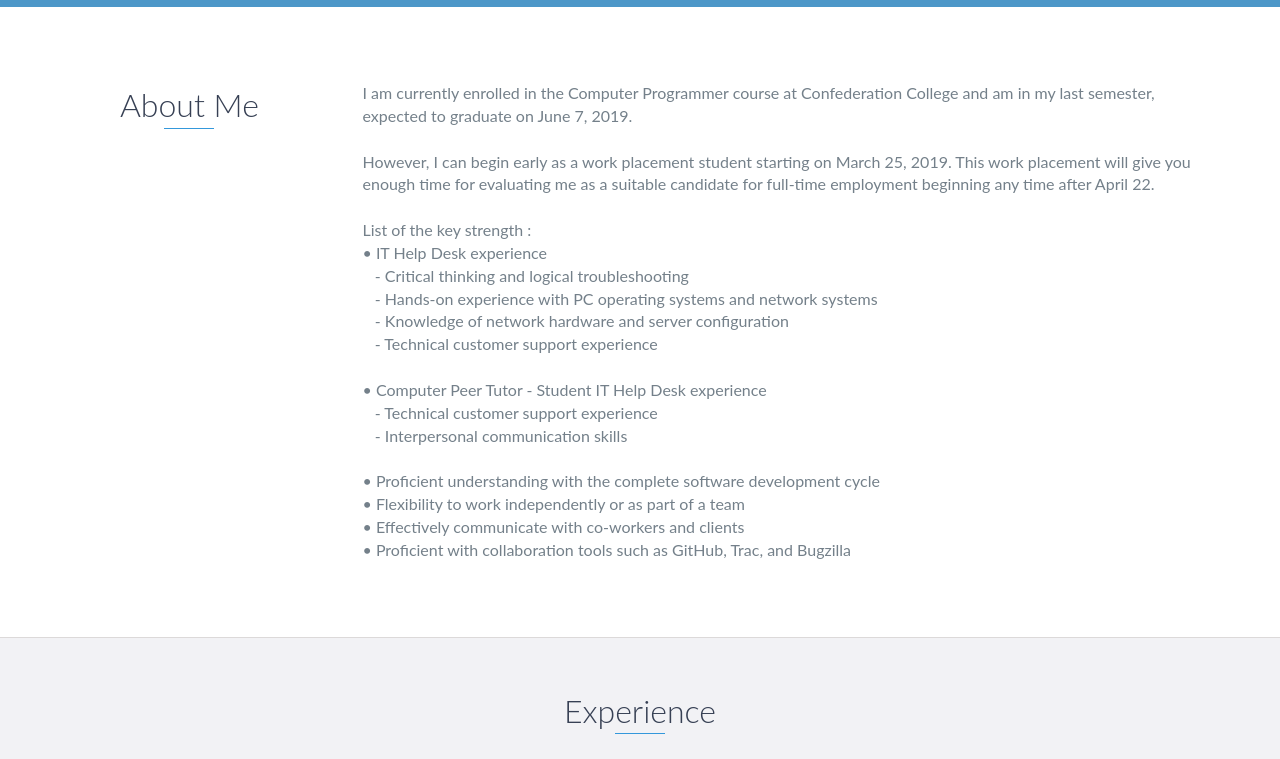
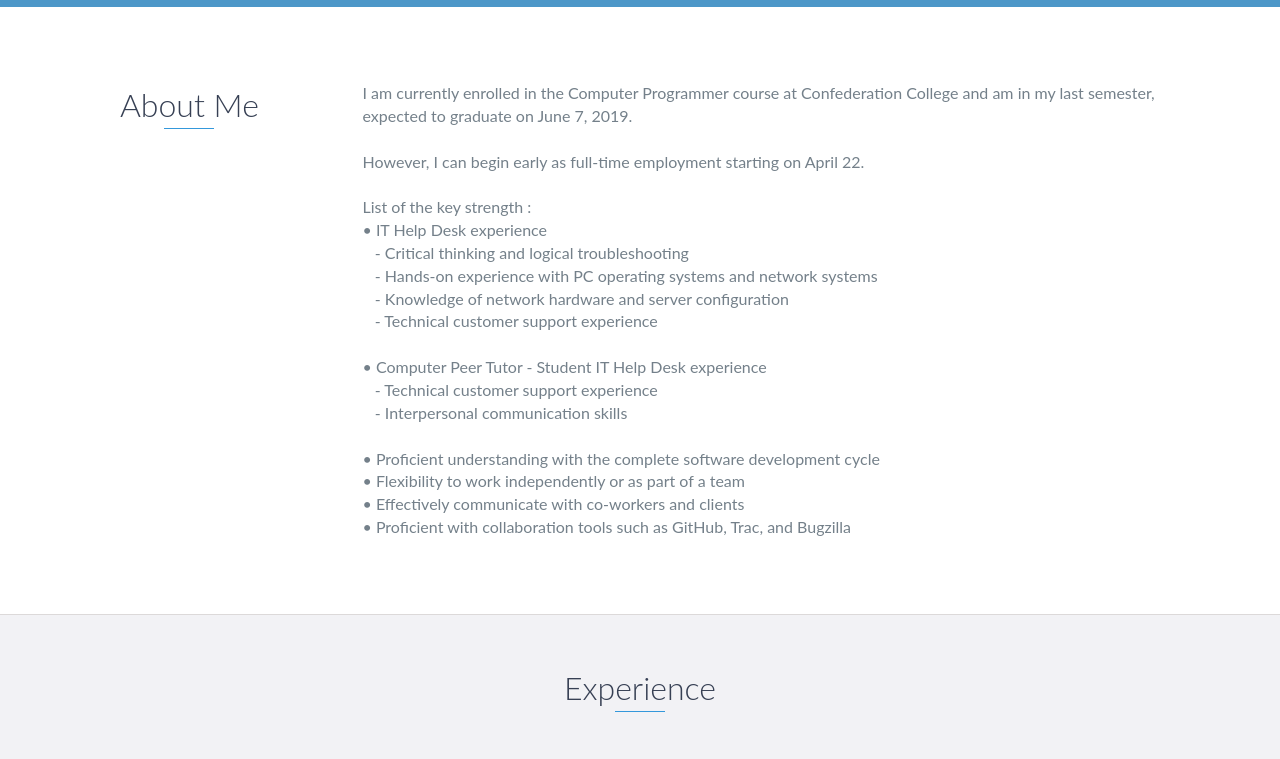
Before and after one commit to byounghyunoh/byounghyunoh.github.io, a website: page index.html in a window 1280 px wide. Shown: the part 793-1552 px from the top of the page. Drawn offline with nearby package versions, Linux system fonts and the light colour scheme.

Commit message:
Workplacement part changed

```diff
--- a/index.html
+++ b/index.html
@@ -79,7 +79,7 @@
                             I am currently enrolled in the Computer Programmer course at Confederation College and am in my last semester, expected to graduate on June 7, 2019.
 
                             <br/><br/>
-                            However, I can begin early as a work placement student starting on March 25, 2019. This work placement will give you enough time for evaluating me as a suitable candidate for full-time employment beginning any time after April 22.
+                            However, I can begin early as full-time employment starting on April 22.
 
                             <br/><br/>
                             List of the key strength :<br/>
```
Also changed, not shown: 1 other file.
